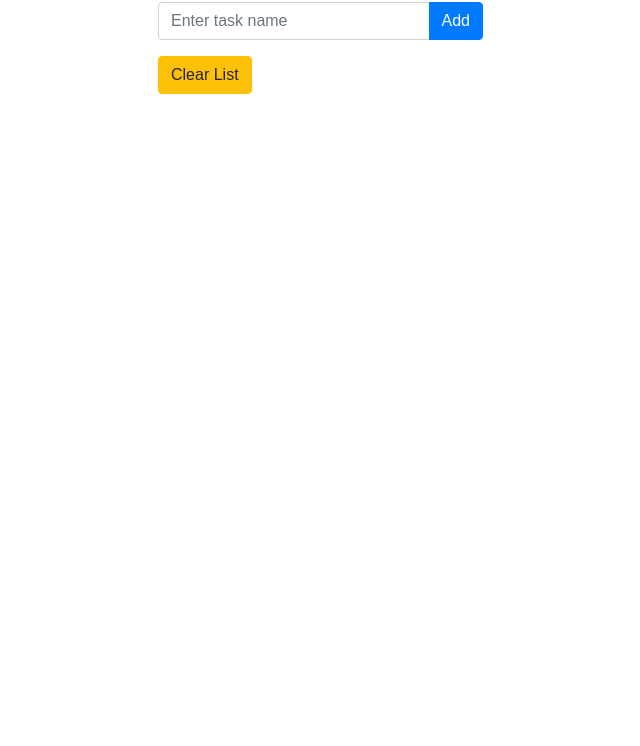
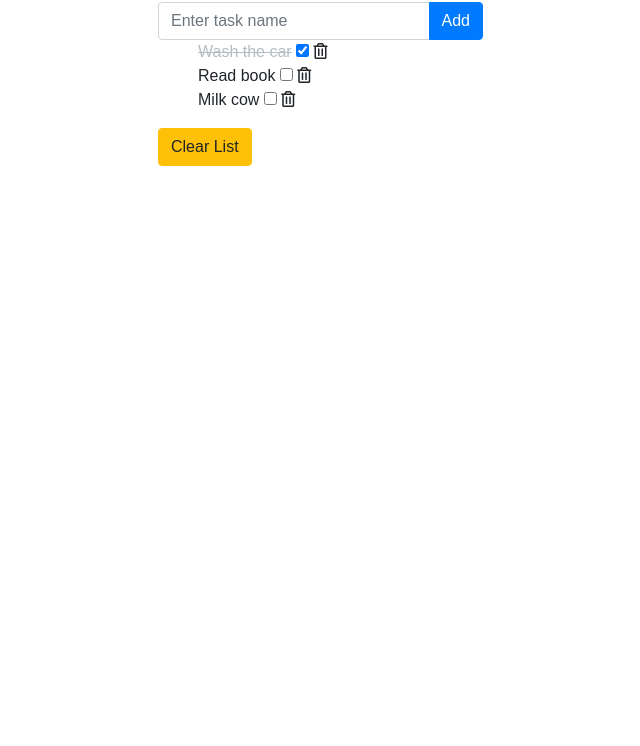
Before and after one commit to mark-oblack/angular-todo-app, a plain HTML site: page index.html in a window 1280 px wide. Shown: the part 54-800 px from the top of the page, without its empty margins (232-872 px from the left). Drawn offline with nearby package versions, Linux system fonts and the light colour scheme; a web font is replaced by a local one.

Commit message:
added option to remove item from list

```diff
--- a/css/styles.css
+++ b/css/styles.css
@@ -28,9 +28,11 @@ Shopping List Styles
 }
 
 .done-true {
+    color: #b2bec3;
     text-decoration: line-through;
+    transition: 0.2s ease;
 }
 
-/* .item-quantity {
-    color: #b2bec3;
-} */
+.remove-task:hover {
+    cursor: pointer;
+}
--- a/index.html
+++ b/index.html
@@ -22,8 +22,9 @@
             </div>
         <ul class="task-list">
             <li ng-repeat="task in taskList.tasks">
-                <input type="checkbox" ng-model="taskList.done" aria-label="Checkbox for task">
-                <span class="done-{{taskList.done}}">{{ task.text }}</span>
+                <span class="done-{{task.done}}">{{task.text}}</span>
+                <input type="checkbox" ng-model="task.done" aria-label="Checkbox for task">
+                <span class="remove-task" ng-click="taskList.removeTask()"><i class="far fa-trash-alt"></i></span>
             </li>
         </ul>
         <button class="btn btn-warning" type="button" ng-click="taskList.clear()">Clear List</button>
@@ -36,11 +37,20 @@
         //Define the 'taskCtrl' controller on the 'taskMasterApp' module.
         taskMasterApp.controller('taskCtrl', function($scope) {
             var taskList = this;
-            taskList.tasks = [];
+            taskList.tasks = [
+                {done:true, text:'Wash the car'},
+                {done:false, text:'Read book'},
+                {done:false, text:'Milk cow'}
+            ];
 
             taskList.addTask = function() {
                 taskList.tasks.push({done:false, text:taskList.taskText}); //adds task to list, checkbox to unchecked
                 taskList.taskText = ''; //resets task input to empty
+            }
+
+            taskList.removeTask = function(item) {
+                var index = taskList.tasks.indexOf(item);
+                taskList.tasks.splice(index, 1);
             }
 
             taskList.clear = function() {
```
